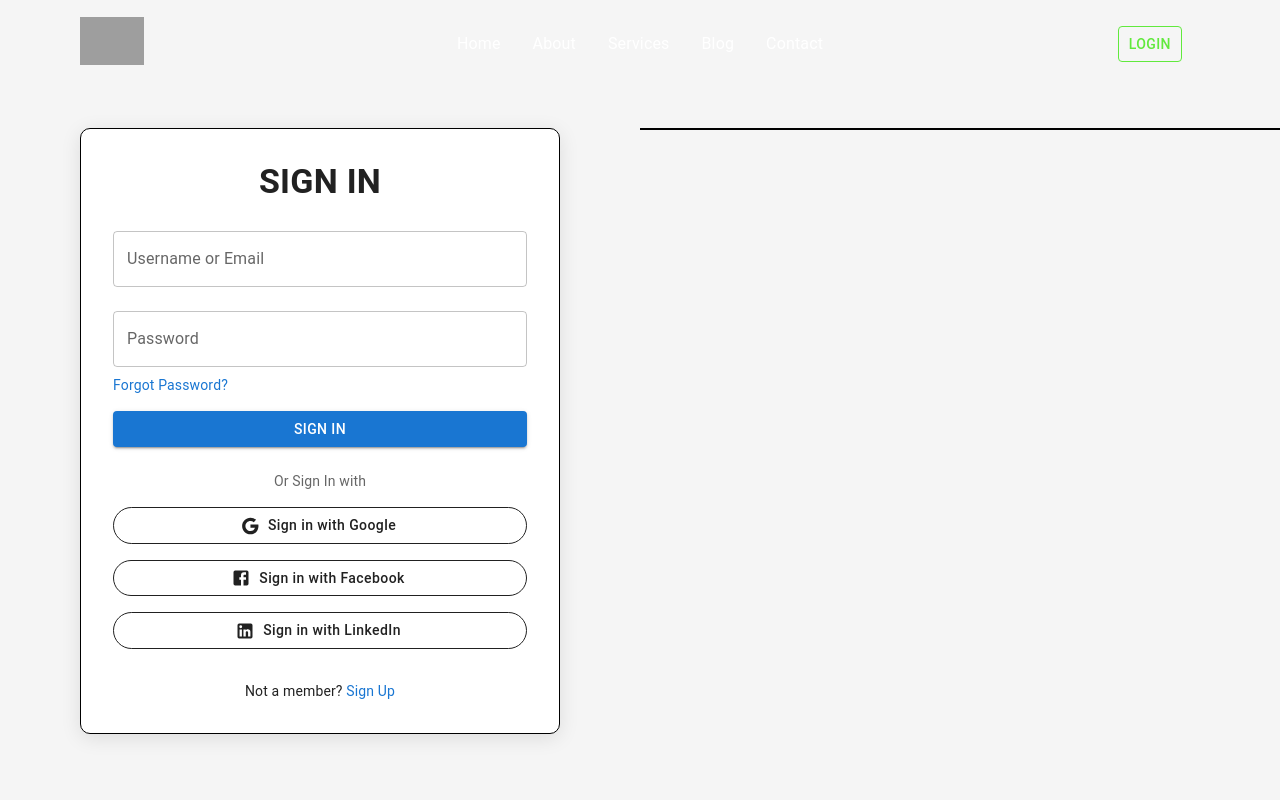
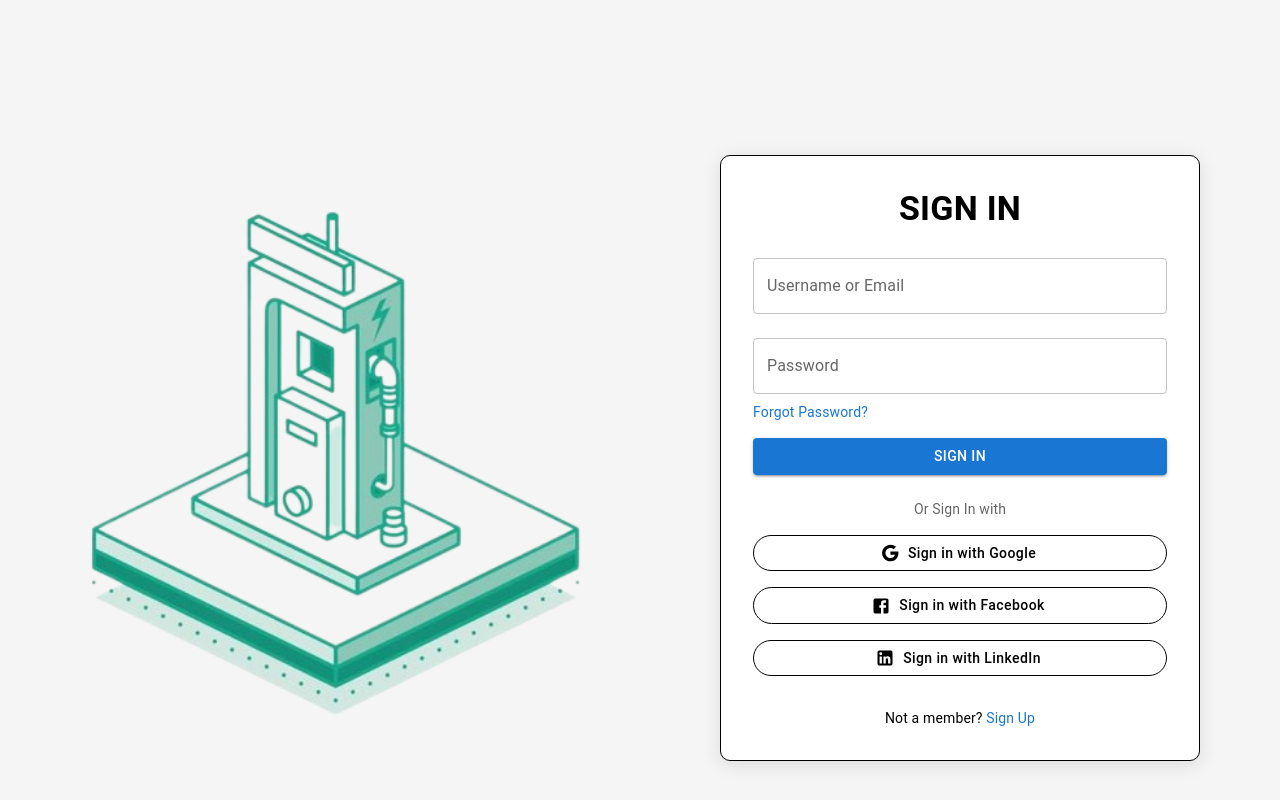
Before and after one commit to rohitsaini00140/Ev-charging-Static, a React (Create React App) app: page /login in a window 1280 px wide. Shown: the top 800 px of the page. Built offline with nearby package versions, Linux system fonts and the light colour scheme; grey boxes are pictures that could not be loaded.

Commit message:
testimaoils section creates

```diff
--- a/src/App.jsx
+++ b/src/App.jsx
@@ -1,7 +1,5 @@
 import Router from "./routes/Router";
-
 function App() {
-
   return (
     <Router />
   );
--- a/src/adminPanel/layouts/theme/ThemeProviderAdmin.jsx
+++ b/src/adminPanel/layouts/theme/ThemeProviderAdmin.jsx
@@ -6,9 +6,7 @@ import { shadows } from './shadows';
 import { overrides } from './overrides';
 import { typography } from './typography';
 import { customShadows } from './custom-shadows';
-
 // ----------------------------------------------------------------------
-
 function ThemeProviderAdmin({ children }) {
   const memoizedValue = useMemo(
     () => ({
@@ -20,11 +18,8 @@ function ThemeProviderAdmin({ children }) {
     }),
     []
   );
-
   const theme = createTheme(memoizedValue);
-
   theme.components = overrides(theme);
-
   return (
     <MUIThemeProvider theme={theme}>
       <CssBaseline />
@@ -32,5 +27,4 @@ function ThemeProviderAdmin({ children }) {
     </MUIThemeProvider>
   );
 }
-
 export default ThemeProviderAdmin;
--- a/src/index.css
+++ b/src/index.css
@@ -26,4 +26,19 @@ background-color: #56a745 !important;
   padding-left: 0px !important;
 }
 }
+.slick-dots li button{
+  color: white !important;
+}
+.slick-dots li button:before{
+  color: white !important;
+  font-size: 10px !important;
+}
+.slick-dots li button:before:hover{
+  color: rgb(87, 179, 62) !important;
+}
+
+.slick-dots li.slick-active button:before{
+  color: rgb(87, 179, 62) !important;
+}
+
 @import 'simplebar-react/dist/simplebar.min.css';
--- a/src/landingUI/Pages/auth/logIn/LogIn.jsx
+++ b/src/landingUI/Pages/auth/logIn/LogIn.jsx
@@ -1,188 +1,14 @@
-// import { useState } from 'react';
-// import { Box, Button, TextField, Typography, Stack } from '@mui/material';
-// import { inputStyles } from '../authPagesStyle';
-// import AccountCircleIcon from '@mui/icons-material/AccountCircle';
-// import KeyIcon from '@mui/icons-material/Key';
-// import VisibilityIcon from '@mui/icons-material/Visibility';
-// import VisibilityOffIcon from '@mui/icons-material/VisibilityOff';
-// import authBgImage from "../../../img/authBgImage.png";
-// import { FcGoogle } from "react-icons/fc";
-// import { FaFacebookSquare } from "react-icons/fa";
-// import { Link } from 'react-router-dom';
-// import { useLocation } from "react-router-dom";
-
-// function LogIn() {
-
-//     const [showAndHide, setShowAndHide] = useState(false)
-
-//     function showAndHidePswd() {
-//         setShowAndHide(!showAndHide)
-//     }
-
-//     let location = useLocation()
-
-//     return (
-//         <Box
-//             sx={{
-//                 display: 'flex',
-//                 flexDirection: { xs: 'column', md: 'row' },
-//                 alignItems: 'center',
-//                 justifyContent: 'center',
-//                 minHeight: '100vh',
-//                 background: "rgb(240,245,249)",
-//                 background: "radial-gradient(circle, rgba(240,245,249,1) 0%, rgba(197,239,235,1) 100%)",
-//                 padding: { xs: "2rem 1rem", md: "0rem 5rem" }
-//             }}
-//         >
-//             <Stack
-//                 sx={{
-//                     width: { xs: "100%", md: "480px" },
-//                     // border: { xs: "none", md: "1px solid" },
-//                     padding: { xs: '1rem', md: '0' },
-//                     marginBottom: { xs: '2rem', md: '0' },
-//                 }}
-//             >
-//                 <Box
-//                     sx={{
-//                         display: "flex",
-//                         marginBottom: "1rem",
-//                         justifyContent: "space-around"
-//                     }}
-//                 >
-//                     <Link to={"/logIn"} style={{ textDecoration: "none" }}>
-//                         <Typography variant="h6" gutterBottom color='rgb(87, 179, 62)' sx={{
-//                             borderBottom: (location.pathname === "/logIn") && "2px solid rgb(87, 179, 62)",
-//                             px: (location.pathname === "/logIn") && "3px"
-//                         }}>
-//                             Login
-//                         </Typography>
-//                     </Link>
-//                     <Link to={"/register"} style={{ textDecoration: "none" }}>
-//                         <Typography variant="h6" gutterBottom color='rgb(87, 179, 62)' sx={{
-//                             borderBottom: (location.pathname === "/register") && "2px solid rgb(87, 179, 62)",
-//                             px: (location.pathname === "/register") && "3px"
-//                         }}>
-//                             Sign up
-//                         </Typography>
-//                     </Link>
-//                 </Box>
-//                 <Box
-//                     sx={{ display: "flex", gap: "1rem", margin: "0rem 2rem 2rem 2rem" }}
-//                 >
-//                     <Box
-//                         sx={{
-//                             border: ".1px solid rgb(87, 179, 62)",
-//                             padding: ".5rem 0rem",
-//                             width: "50%",
-//                             display: "flex",
-//                             justifyContent: "center",
-//                             alignItems: "center"
-//                         }}
-//                     ><FcGoogle size={"1.5rem"} /></Box>
-//                     <Box
-//                         sx={{
-//                             border: ".1px solid rgb(87, 179, 62)",
-//                             padding: ".5rem 0rem",
-//                             width: "50%",
-//                             display: "flex",
-//                             justifyContent: "center",
-//                             alignItems: "center"
-//                         }}
-//                     ><FaFacebookSquare color='blue' size={"1.5rem"} /></Box>
-//                 </Box>
-//                 <form>
-//                     <Box
-//                         sx={{
-//                             borderRadius: "5rem",
-//                             width: "100%",
-//                             height: "3rem",
-//                             display: "flex",
-//                             alignItems: "center",
-//                             gap: ".5rem",
-//                             padding: "0rem 2rem",
-//                             marginBottom: "2rem",
-//                             boxShadow: "3px 3px 6px rgba(0, 0, 0, 0.3)"
-//                         }}
-//                     >
-//                         <AccountCircleIcon sx={{ color: 'rgb(87, 179, 62)' }} />
-//                         <TextField
-//                             label="Email"
-//                             variant="outlined"
-//                             sx={inputStyles}
-//                             fullWidth
-//                         />
-//                     </Box>
-//                     <Box
-//                         sx={{
-//                             borderRadius: "5rem",
-//                             width: "100%",
-//                             height: "3rem",
-//                             display: "flex",
-//                             alignItems: "center",
-//                             gap: ".5rem",
-//                             padding: "0rem 2rem",
-//                             marginBottom: "2rem",
-//                             boxShadow: "3px 3px 6px rgba(0, 0, 0, 0.3)"
-//                         }}
-//                     >
-//                         <KeyIcon sx={{ color: 'rgb(87, 179, 62)' }} />
-//                         <TextField
-//                             label="Password"
-//                             type={showAndHide ? "text" : "password"}
-//                             variant="outlined"
-//                             sx={inputStyles}
-//                             fullWidth
-//                         />
-//                         {showAndHide ? <VisibilityIcon sx={{ color: 'rgb(87, 179, 62)', cursor: "pointer" }} onClick={showAndHidePswd} /> : <VisibilityOffIcon sx={{ color: 'rgb(87, 179, 62)', cursor: "pointer" }} onClick={showAndHidePswd} />}
-//                     </Box>
-//                     <Box
-//                         sx={{
-//                             display: "flex",
-//                             flexDirection: "row",
-//                             justifyContent: "space-between"
-//                         }}
-//                     >
-//                         <Typography variant="body2" sx={{ marginTop: 1 }}>
-//                             Forgot your password?
-//                         </Typography>
-//                         <Button
-//                             variant="contained"
-//                             type="submit"
-//                             sx={{
-//                                 borderRadius: "5rem",
-//                                 textTransform: "capitalize",
-//                                 bgcolor: 'rgb(87, 179, 62)'
-//                             }}
-//                         >
-//                             Login
-//                         </Button>
-//                     </Box>
-//                 </form>
-//             </Stack>
-//             <Stack
-//                 sx={{
-//                     width: { xs: "100%", md: "500px" },
-//                     // border: { xs: "none", md: "1px solid" },
-//                     display: { xs: 'none', md: 'block' }, // Hide image on small screens
-//                 }}
-//             >
-//                 <img src={authBgImage} alt="Login Background" style={{ width: '100%', height: '100%', objectFit: 'cover' }} />
-//             </Stack>
-//         </Box>
-//     );
-// }
-
-// export default LogIn;
-
-
 import React from 'react';
-import { Box, TextField, Button, Checkbox, FormControlLabel, Typography, Grid, Link } from '@mui/material';
+import { Box, TextField, Button, Typography, Grid, Link } from '@mui/material';
 import { styled } from '@mui/system';
 import GoogleIcon from '@mui/icons-material/Google';
 import FacebookIcon from '@mui/icons-material/Facebook';
 import LinkedInIcon from '@mui/icons-material/LinkedIn';
 
 // Styled Components
+
+const loginImg = require('../../../img/logoin.png')
+
 const FormContainer = styled(Box)(({ theme }) => ({
     width: '100%',
     maxWidth: '480px',
@@ -200,14 +26,6 @@ const FormContainer = styled(Box)(({ theme }) => ({
     },
 }));
 
-const RightSide = styled(Box)(({ theme }) => ({
-    background: 'url(/mnt/data/loginimg.jpg) center/cover no-repeat',
-    // height: '100vh',
-    border:"1px solid black",
-    [theme.breakpoints.down('md')]: {
-        display: 'none',
-    },
-}));
 
 const LoginContainer = styled(Grid)(({ theme }) => ({
     minHeight: '100vh',
@@ -224,7 +42,14 @@ const SocialButton = styled(Button)(({ theme }) => ({
 function Login() {
     return (
         <LoginContainer container>
-            {/* Left Side - Form */}
+            <Grid item xs={12} md={6}>
+            <img
+              src={loginImg}
+              alt="VNT EV Login Form"
+              style={{ width: '100%', height: 'auto', margin: '0 auto' }} // Adjust style as needed
+            />
+            </Grid>
+
             <Grid item xs={12} md={6} display="flex" justifyContent="center" alignItems="center">
                 <FormContainer>
                     <Typography variant="h4" fontWeight="bold" gutterBottom>
@@ -261,10 +86,6 @@ function Login() {
                 </FormContainer>
             </Grid>
 
-            {/* Right Side - Background Image */}
-            <Grid item xs={false} md={6}>
-                <RightSide />
-            </Grid>
         </LoginContainer>
     );
 }
--- a/src/component/testimonails/Testimaonils.jsx
+++ b/src/landingUI/component/testimonails/Testimaonils.jsx
@@ -136,10 +136,7 @@ function Testimaonils() {
           fontSize: '18px',
           cursor: 'pointer',
           zIndex: '999',
-          "&:hover": {
-            color: 'rgb(87, 179, 62)',
-            transition: '0.20s'
-          }
+          color:'#253745'
         }}
       >
           {post.title}
--- a/src/landingUI/layout/theme/ThemeProvider.jsx
+++ b/src/landingUI/layout/theme/ThemeProvider.jsx
@@ -1,9 +1,7 @@
 import CssBaseline from '@mui/material/CssBaseline';
 import { useMemo } from 'react';
 import { createTheme, ThemeProvider as MUIThemeProvider } from '@mui/material/styles';
-
 // ----------------------------------------------------------------------
-
 function ThemeProvider({ children }) {
     const memoizedValue = useMemo(
         () => ({
--- a/src/routes/Router.jsx
+++ b/src/routes/Router.jsx
@@ -1,4 +1,4 @@
-import { BrowserRouter, Routes, Route } from "react-router-dom";
+import { BrowserRouter, Routes, Route, Outlet } from "react-router-dom";
 import Footer from "../landingUI/layout/Footer";
 import Home from "../landingUI/Pages/Home";
 import Header from "../landingUI/layout/header/Header";
@@ -7,50 +7,54 @@ import GoToTop from "../landingUI/component/GoToTop";
 import ScrollUp from "../landingUI/component/ScrollUp";
 import Login from "../landingUI/Pages/auth/logIn/LogIn";
 import Registration from "../landingUI/Pages/auth/registration/Registration";
-import ThemeProvider from "../landingUI/layout/theme/ThemeProvider";
 import ThemeProviderAdmin from "../adminPanel/layouts/theme/ThemeProviderAdmin";
 import Drawer from "../adminPanel/layouts/sidebar/Drawer";
 import Dashboard from "../adminPanel/pages/dashboard/Dashboard";
 
-function Router() {
+const LayoutWithHeaderAndFooter = () => (
+  <>
+    <Header />
+    <DrawerNavbar />
+    <GoToTop />
+    <main>
+      <Outlet />
+    </main>
+    <ScrollUp />
+    <Footer />
+  </>
+);
+// Layout component for admin pages
+const AdminLayout = () => (
+  <>
+    <Drawer />
+    <main>
+      <Outlet />
+    </main>
+  </>
+);
+
+const Router = () => {
   return (
     <BrowserRouter>
       <Routes>
-        {/* Public Routes */}
-        <Route
-          path="/*"
-          element={
-            <ThemeProvider>
-              <GoToTop />
-              <Header />
-              <DrawerNavbar />
-              <Routes>
-                <Route path="/" element={<Home />} />
-                <Route path="/logIn" element={<Login />} />
-                <Route path="/register" element={<Registration />} />
-              </Routes>
-              <ScrollUp />
-              <Footer />
-            </ThemeProvider>
-          }
-        />
-
-        {/* Admin Routes */}
-        <Route
-          path="/admin/*"
-          element={
-            <ThemeProviderAdmin>
-              <Drawer>
-                <Routes>
-                  <Route path="/admin" element={<Dashboard />} />
-                </Routes>
-              </Drawer>
-            </ThemeProviderAdmin>
-          }
-        />
+       {/* Protected routes with header and footer */}
+          <Route>
+          <Route element={<LayoutWithHeaderAndFooter />}>
+            <Route path="/" element={<Home />} />
+          </Route>
+        </Route>
+        {/* Public routes without header and footer */}
+        <Route path="/login" element={<Login />} />
+        <Route path="/signup" element={<Registration />} />
+        {/* Admin routes */}
+        <Route element={<ThemeProviderAdmin />}>
+        <Route element={<AdminLayout />}>
+        <Route path="/admin" element={<Dashboard />} />
+        </Route>
+        </Route>
       </Routes>
     </BrowserRouter>
   );
-}
+};
 
 export default Router;
```
Also changed, not shown: src/landingUI/img/login.jpg (added), src/landingUI/img/logoin.png (added).
